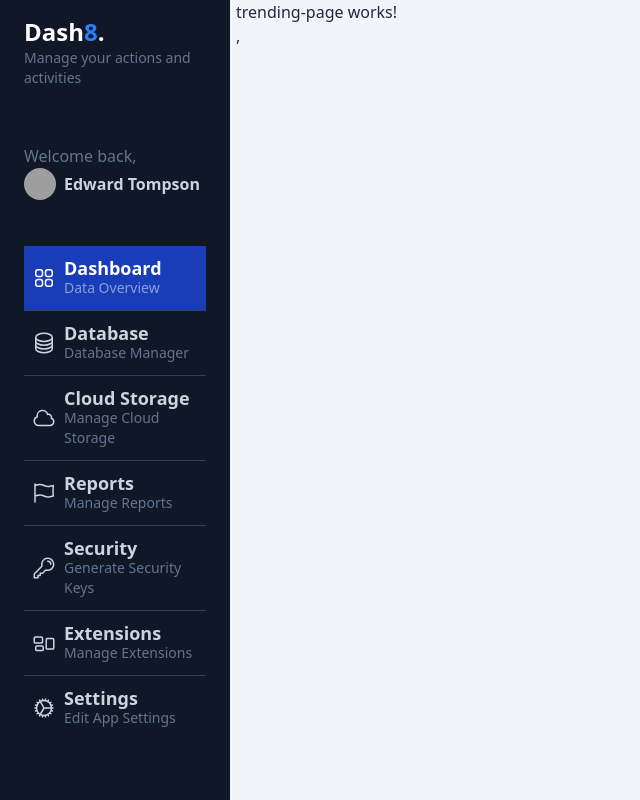
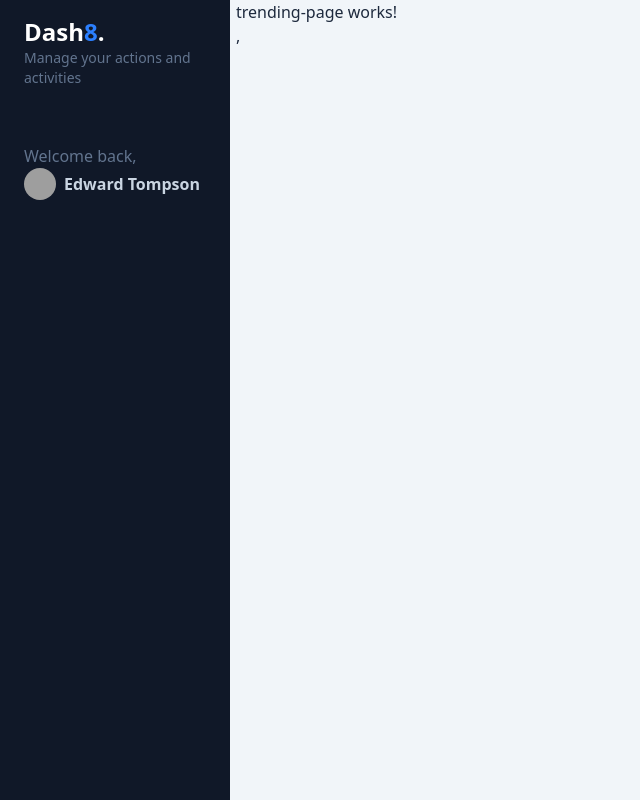
Before and after one commit to dariusxdmemes/gifs-app, an Angular app: page /dashboard/trending in a window 1280 px wide. Shown: the whole page, without its empty margins (0-640 px from the left). Built offline with nearby package versions, Linux system fonts and the light colour scheme; grey boxes are pictures that could not be loaded.

Commit message:
Se ha vaciado todo el html para dejar solamente la etiqueta anchor que se va a usar

```diff
--- a/src/app/gifs/components/gifs-side-menu/gifs-side-menu-options/gifs-side-menu-options.component.html
+++ b/src/app/gifs/components/gifs-side-menu/gifs-side-menu-options/gifs-side-menu-options.component.html
@@ -1,81 +1,17 @@
            <div id="nav" class="w-full px-6">
-            <a href="#" class="w-full px-2 inline-flex space-x-2 items-center border-b border-slate-700 py-3 bg-blue-800 hover:bg-white/5 transition ease-linear duration-150">
+            <!--bg-blue-800-->
+
+            @for (item of menuOptions; track item.route) {
+                <a [routerLink]="item.route" class="w-full px-2 inline-flex space-x-2 items-center border-b border-slate-700 py-3 hover:bg-white/5 transition ease-linear duration-150">
                 <div>
-                    <svg xmlns="http://www.w3.org/2000/svg" fill="none" viewBox="0 0 24 24" stroke-width="1.5" stroke="currentColor" class="w-6 h-6 text-white">
-                        <path stroke-linecap="round" stroke-linejoin="round" d="M3.75 6A2.25 2.25 0 016 3.75h2.25A2.25 2.25 0 0110.5 6v2.25a2.25 2.25 0 01-2.25 2.25H6a2.25 2.25 0 01-2.25-2.25V6zM3.75 15.75A2.25 2.25 0 016 13.5h2.25a2.25 2.25 0 012.25 2.25V18a2.25 2.25 0 01-2.25 2.25H6A2.25 2.25 0 013.75 18v-2.25zM13.5 6a2.25 2.25 0 012.25-2.25H18A2.25 2.25 0 0120.25 6v2.25A2.25 2.25 0 0118 10.5h-2.25a2.25 2.25 0 01-2.25-2.25V6zM13.5 15.75a2.25 2.25 0 012.25-2.25H18a2.25 2.25 0 012.25 2.25V18A2.25 2.25 0 0118 20.25h-2.25A2.25 2.25 0 0113.5 18v-2.25z" />
-                      </svg>
+                    <i class="{{ item.icon }}"></i>
 
                 </div>
                 <div class="flex flex-col">
-                    <span class="text-lg font-bold leading-5 text-white">Dashboard</span>
-                    <span class="text-sm text-white/50 hidden md:block">Data Overview</span>
+                    <span class="text-lg font-bold leading-5 text-white">{{ item.label }}</span>
+                    <span class="text-sm text-white/50 hidden md:block">{{ item.subLabel }}</span>
                 </div>
             </a>
-            <a href="#" class="w-full px-2 inline-flex space-x-2 items-center border-b border-slate-700 py-3 hover:bg-white/5 transition ease-linear duration-150">
-                <div>
-                    <svg xmlns="http://www.w3.org/2000/svg" fill="none" viewBox="0 0 24 24" stroke-width="1.5" stroke="currentColor" class="w-6 h-6">
-                        <path stroke-linecap="round" stroke-linejoin="round" d="M20.25 6.375c0 2.278-3.694 4.125-8.25 4.125S3.75 8.653 3.75 6.375m16.5 0c0-2.278-3.694-4.125-8.25-4.125S3.75 4.097 3.75 6.375m16.5 0v11.25c0 2.278-3.694 4.125-8.25 4.125s-8.25-1.847-8.25-4.125V6.375m16.5 0v3.75m-16.5-3.75v3.75m16.5 0v3.75C20.25 16.153 16.556 18 12 18s-8.25-1.847-8.25-4.125v-3.75m16.5 0c0 2.278-3.694 4.125-8.25 4.125s-8.25-1.847-8.25-4.125" />
-                      </svg>
-                </div>
-                <div class="flex flex-col">
-                    <span class="text-lg text-slate-300 font-bold leading-5">Database</span>
-                    <span class="text-sm text-slate-500 hidden md:block">Database Manager</span>
-                </div>
-            </a>
-            <a href="#" class="w-full px-2 inline-flex space-x-2 items-center border-b border-slate-700 py-3 hover:bg-white/5 transition ease-linear duration-150">
-                <div>
-                    <svg xmlns="http://www.w3.org/2000/svg" fill="none" viewBox="0 0 24 24" stroke-width="1.5" stroke="currentColor" class="w-6 h-6">
-                        <path stroke-linecap="round" stroke-linejoin="round" d="M2.25 15a4.5 4.5 0 004.5 4.5H18a3.75 3.75 0 001.332-7.257 3 3 0 00-3.758-3.848 5.25 5.25 0 00-10.233 2.33A4.502 4.502 0 002.25 15z" />
-                      </svg>
-                </div>
-                <div class="flex flex-col">
-                    <span class="text-lg text-slate-300 font-bold leading-5">Cloud Storage</span>
-                    <span class="text-sm text-slate-500 hidden md:block">Manage Cloud Storage</span>
-                </div>
-            </a>
-            <a href="#" class="w-full px-2 inline-flex space-x-2 items-center border-b border-slate-700 py-3 hover:bg-white/5 transition ease-linear duration-150">
-                <div>
-                    <svg xmlns="http://www.w3.org/2000/svg" fill="none" viewBox="0 0 24 24" stroke-width="1.5" stroke="currentColor" class="w-6 h-6">
-                        <path stroke-linecap="round" stroke-linejoin="round" d="M3 3v1.5M3 21v-6m0 0l2.77-.693a9 9 0 016.208.682l.108.054a9 9 0 006.086.71l3.114-.732a48.524 48.524 0 01-.005-10.499l-3.11.732a9 9 0 01-6.085-.711l-.108-.054a9 9 0 00-6.208-.682L3 4.5M3 15V4.5" />
-                      </svg>
-                </div>
-                <div class="flex flex-col">
-                    <span class="text-lg text-slate-300 font-bold leading-5">Reports</span>
-                    <span class="text-sm text-slate-500 hidden md:block">Manage Reports</span>
-                </div>
-            </a>
-            <a href="#" class="w-full px-2 inline-flex space-x-2 items-center border-b border-slate-700 py-3 hover:bg-white/5 transition ease-linear duration-150">
-                <div>
-                    <svg xmlns="http://www.w3.org/2000/svg" fill="none" viewBox="0 0 24 24" stroke-width="1.5" stroke="currentColor" class="w-6 h-6">
-                        <path stroke-linecap="round" stroke-linejoin="round" d="M15.75 5.25a3 3 0 013 3m3 0a6 6 0 01-7.029 5.912c-.563-.097-1.159.026-1.563.43L10.5 17.25H8.25v2.25H6v2.25H2.25v-2.818c0-.597.237-1.17.659-1.591l6.499-6.499c.404-.404.527-1 .43-1.563A6 6 0 1121.75 8.25z" />
-                      </svg>
-                </div>
-                <div class="flex flex-col">
-                    <span class="text-lg text-slate-300 font-bold leading-5">Security</span>
-                    <span class="text-sm text-slate-500 hidden md:block">Generate Security Keys</span>
-                </div>
-            </a>
-            <a href="#" class="w-full px-2 inline-flex space-x-2 items-center border-b border-slate-700 py-3 hover:bg-white/5 transition ease-linear duration-150">
-                <div>
-                    <svg xmlns="http://www.w3.org/2000/svg" fill="none" viewBox="0 0 24 24" stroke-width="1.5" stroke="currentColor" class="w-6 h-6">
-                        <path stroke-linecap="round" stroke-linejoin="round" d="M2.25 7.125C2.25 6.504 2.754 6 3.375 6h6c.621 0 1.125.504 1.125 1.125v3.75c0 .621-.504 1.125-1.125 1.125h-6a1.125 1.125 0 01-1.125-1.125v-3.75zM14.25 8.625c0-.621.504-1.125 1.125-1.125h5.25c.621 0 1.125.504 1.125 1.125v8.25c0 .621-.504 1.125-1.125 1.125h-5.25a1.125 1.125 0 01-1.125-1.125v-8.25zM3.75 16.125c0-.621.504-1.125 1.125-1.125h5.25c.621 0 1.125.504 1.125 1.125v2.25c0 .621-.504 1.125-1.125 1.125h-5.25a1.125 1.125 0 01-1.125-1.125v-2.25z" />
-                      </svg>
-                </div>
-                <div class="flex flex-col">
-                    <span class="text-lg text-slate-300 font-bold leading-5">Extensions</span>
-                    <span class="text-sm text-slate-500 hidden md:block">Manage Extensions</span>
-                </div>
-            </a>
-            <a href="#" class="w-full px-2 inline-flex space-x-2 items-center py-3 hover:bg-white/5 transition ease-linear duration-150">
-                <div>
-                    <svg xmlns="http://www.w3.org/2000/svg" fill="none" viewBox="0 0 24 24" stroke-width="1.5" stroke="currentColor" class="w-6 h-6">
-                        <path stroke-linecap="round" stroke-linejoin="round" d="M4.5 12a7.5 7.5 0 0015 0m-15 0a7.5 7.5 0 1115 0m-15 0H3m16.5 0H21m-1.5 0H12m-8.457 3.077l1.41-.513m14.095-5.13l1.41-.513M5.106 17.785l1.15-.964m11.49-9.642l1.149-.964M7.501 19.795l.75-1.3m7.5-12.99l.75-1.3m-6.063 16.658l.26-1.477m2.605-14.772l.26-1.477m0 17.726l-.26-1.477M10.698 4.614l-.26-1.477M16.5 19.794l-.75-1.299M7.5 4.205L12 12m6.894 5.785l-1.149-.964M6.256 7.178l-1.15-.964m15.352 8.864l-1.41-.513M4.954 9.435l-1.41-.514M12.002 12l-3.75 6.495" />
-                      </svg>
-                </div>
-                <div class="flex flex-col">
-                    <span class="text-lg text-slate-300 font-bold leading-5">Settings</span>
-                    <span class="text-sm text-slate-500 hidden md:block">Edit App Settings</span>
-                </div>
-            </a>
+            }
 
            </div>
```
